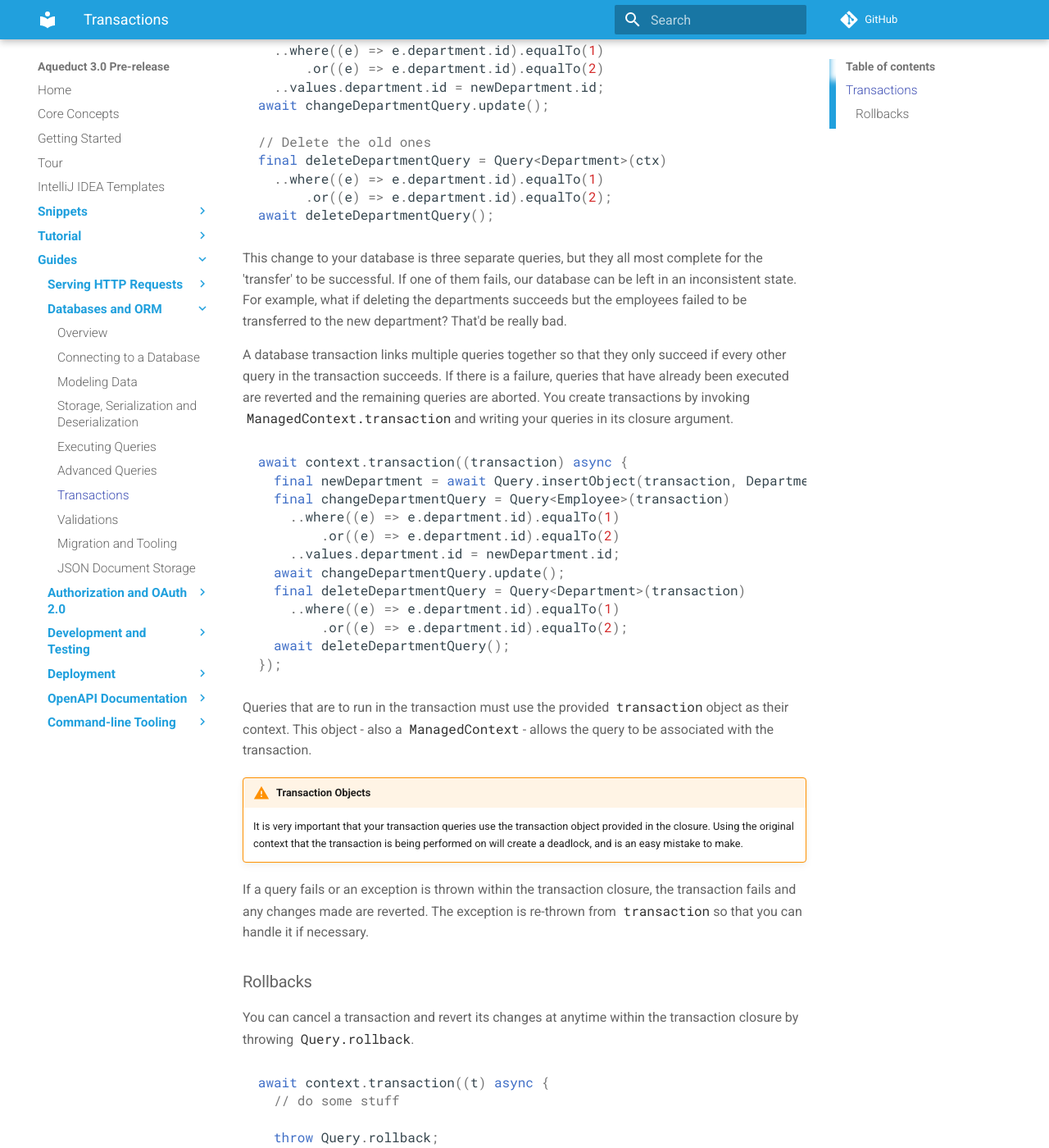
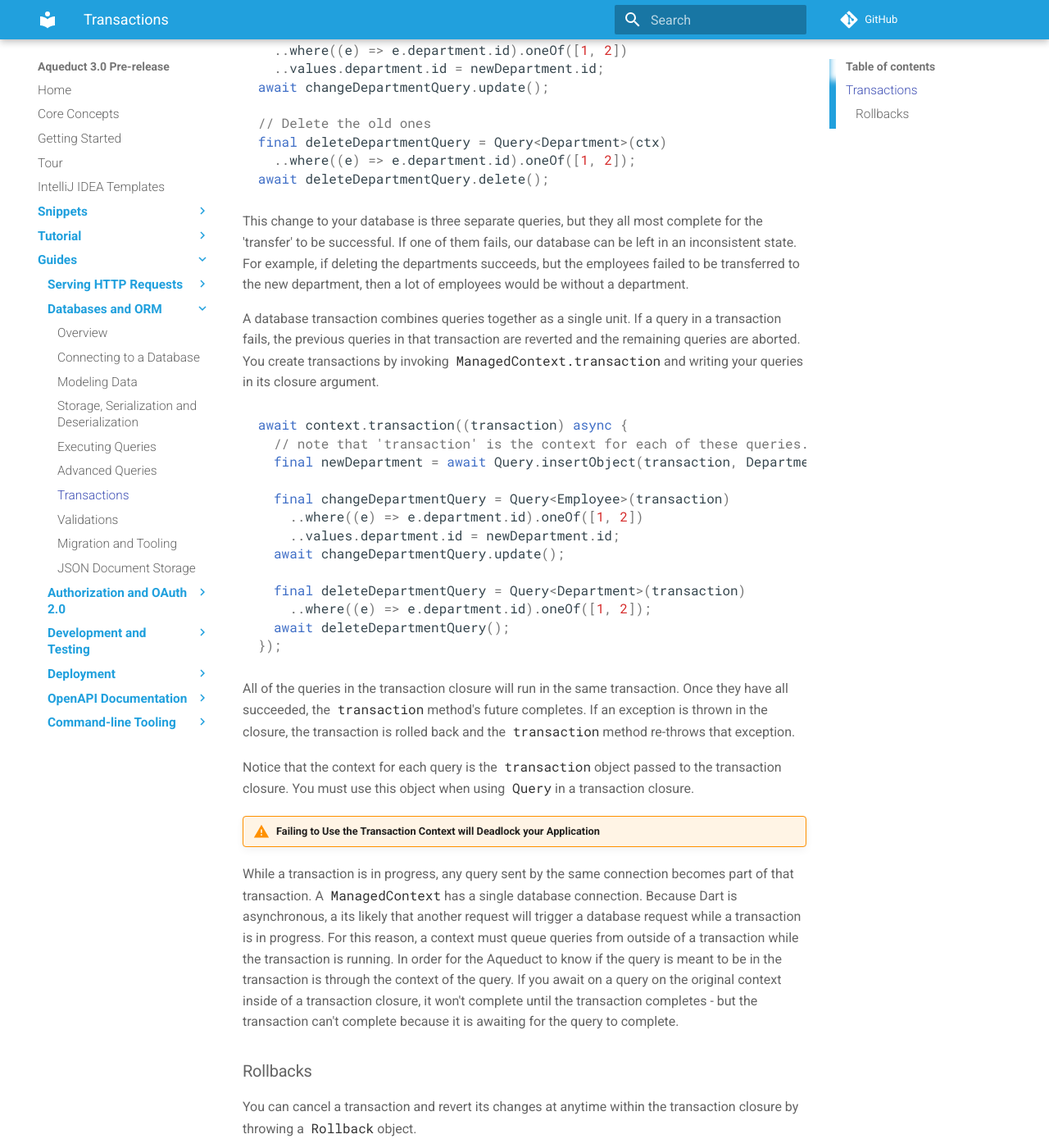
Before and after one commit to stablekernel/aqueduct, an MkDocs documentation site: the page built from source/docs/db/transactions.md, in a window 1280 px wide and 1400 px high, scrolled down 490 px. Shown: the whole window at 82% size. Built offline with MkDocs 1.6.1 and Material for MkDocs 9.7.7, drawn with Linux system fonts in a browser that asks for light colours; comment, search, counter and statistics services are not loaded; old or Windows-style settings are respelled for this version of MkDocs; some of the changed text lies outside the part shown.

Commit message:
Transaction docs

````diff
--- a/source/docs/db/transactions.md
+++ b/source/docs/db/transactions.md
@@ -12,56 +12,63 @@
 
 // Set employee's departments to the new one
 final changeDepartmentQuery = Query<Employee>(ctx)
-  ..where((e) => e.department.id).equalTo(1)
-      .or((e) => e.department.id).equalTo(2)
+  ..where((e) => e.department.id).oneOf([1, 2])
   ..values.department.id = newDepartment.id;
 await changeDepartmentQuery.update();
 
 // Delete the old ones
 final deleteDepartmentQuery = Query<Department>(ctx)
-  ..where((e) => e.department.id).equalTo(1)
-      .or((e) => e.department.id).equalTo(2);
-await deleteDepartmentQuery();
+  ..where((e) => e.department.id).oneOf([1, 2]);
+await deleteDepartmentQuery.delete();
 ```
 
-This change to your database is three separate queries, but they all most complete for the 'transfer' to be successful. If one of them fails, our database can be left in an inconsistent state. For example, what if deleting the departments succeeds but the employees failed to be transferred to the new department? That'd be really bad.
+This change to your database is three separate queries, but they all most complete for the 'transfer' to be successful. If one of them fails, our database can be left in an inconsistent state. For example, if deleting the departments succeeds, but the employees failed to be transferred to the new department, then a lot of employees would be without a department.
 
-A database transaction links multiple queries together so that they only succeed if every other query in the transaction succeeds. If there is a failure, queries that have already been executed are reverted and the remaining queries are aborted. You create transactions by invoking `ManagedContext.transaction` and writing your queries in its closure argument.
+A database transaction combines queries together as a single unit. If a query in a transaction fails, the previous queries in that transaction are reverted and the remaining queries are aborted. You create transactions by invoking `ManagedContext.transaction` and writing your queries in its closure argument.
 
 ```dart
 await context.transaction((transaction) async {
+  // note that 'transaction' is the context for each of these queries.
   final newDepartment = await Query.insertObject(transaction, Department()..name = "New Department");
+
   final changeDepartmentQuery = Query<Employee>(transaction)
-    ..where((e) => e.department.id).equalTo(1)
-        .or((e) => e.department.id).equalTo(2)
+    ..where((e) => e.department.id).oneOf([1, 2])
     ..values.department.id = newDepartment.id;
   await changeDepartmentQuery.update();
+
   final deleteDepartmentQuery = Query<Department>(transaction)
-    ..where((e) => e.department.id).equalTo(1)
-        .or((e) => e.department.id).equalTo(2);
+    ..where((e) => e.department.id).oneOf([1, 2]);
   await deleteDepartmentQuery();
 });
 ```
 
-Queries that are to run in the transaction must use the provided `transaction` object as their context. This object - also a `ManagedContext` - allows the query to be associated with the transaction.
+All of the queries in the transaction closure will run in the same transaction. Once they have all succeeded, the `transaction` method's future completes. If an exception is thrown in the closure, the transaction is rolled back and the `transaction` method re-throws that exception.
 
-!!! warning "Transaction Objects"
-    It is very important that your transaction queries use the transaction object provided in the closure. Using the original context that the transaction is being performed on will create a deadlock, and is an easy mistake to make.
+Notice that the context for each query is the `transaction` object passed to the transaction closure. You must use this object when using `Query` in a transaction closure.
 
-If a query fails or an exception is thrown within the transaction closure, the transaction fails and any changes made are reverted. The exception is re-thrown from `transaction` so that you can handle it if necessary.
+!!! warning "Failing to Use the Transaction Context will Deadlock your Application"
+
+  While a transaction is in progress, any query sent by the same connection becomes part of that transaction. A `ManagedContext` has a single database connection. Because Dart is asynchronous, a its likely that another request will trigger a database request while a transaction is in progress. For this reason, a context must queue queries from outside of a transaction while the transaction is running. In order for the Aqueduct to know if the query is meant to be in the transaction is through the context of the query. If you await on a query on the original context inside of a transaction closure, it won't complete until the transaction completes - but the transaction can't complete because it is awaiting for the query to complete.
 
 ### Rollbacks
 
-You can cancel a transaction and revert its changes at anytime within the transaction closure by throwing `Query.rollback`.
+You can cancel a transaction and revert its changes at anytime within the transaction closure by throwing a `Rollback` object.
 
 ```dart
-await context.transaction((t) async {
-  // do some stuff
+final reason = await context.transaction((t) async {
+  // do something
 
-  throw Query.rollback;
+  if (somethingIsTrue) {
+    throw Rollback("something was true");
+  }
 
-  // do some other stuff
+  // do something
 });
+
+if (reason == "something was true") {
+  // do something
+}
 ```
 
-When you throw a rollback, your transaction fails, but the `transaction` method does not re-throw it.
+When you rollback, your transaction fails, the transaction closure is aborted and all changes are reverted. The `transaction` method completes successfully with the value provided to `Rollback`. This value can be anything and is used by subsequent to determine why the transaction was rolled back, in the case of
+more than one possible rollback in a transaction.
````
